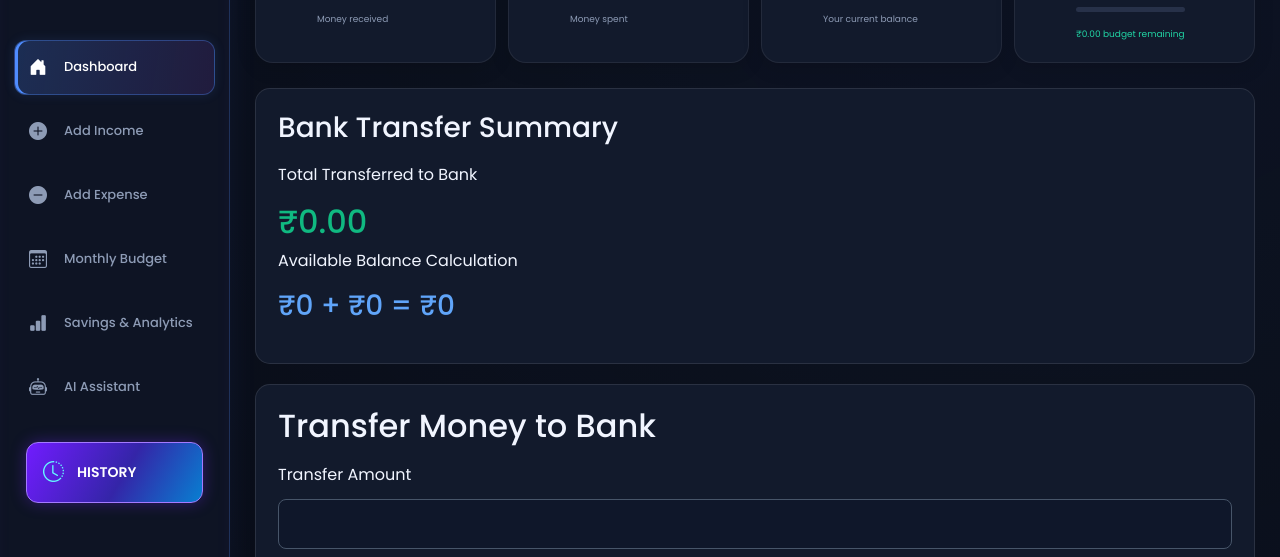
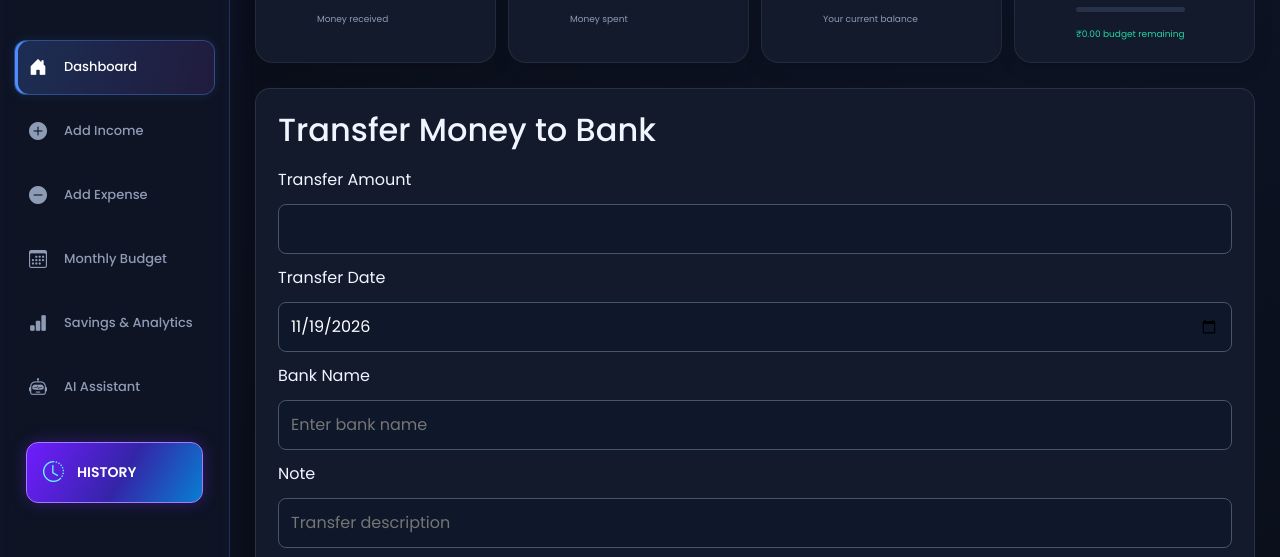
Before and after one commit to Manoj-fs-dev/My-Money-Tracker, a plain HTML site: page index.html in a window 1280 px wide. Shown: the part 205-762 px from the top of the page. Drawn offline with nearby package versions, Linux system fonts and the light colour scheme; no server answers.

Commit message:
Update index.html

```diff
--- a/index.html
+++ b/index.html
@@ -189,24 +189,6 @@
                 </article>
 
             </section>
-
-<!-- BANK TRANSFER SUMMARY -->
-
-<div class="bank-balance-card">
-
-    <h3>Bank Transfer Summary</h3>
-
-    <p>Total Transferred to Bank</p>
-
-    <h2 id="bank-total-transferred">₹0.00</h2>
-
-    <p>Available Balance Calculation</p>
-
-    <h3 id="bank-balance-calculation">
-        ₹0 + ₹0 = ₹0
-    </h3>
-
-</div>
 
 <!-- BANK TRANSFER FORM -->
 
```
